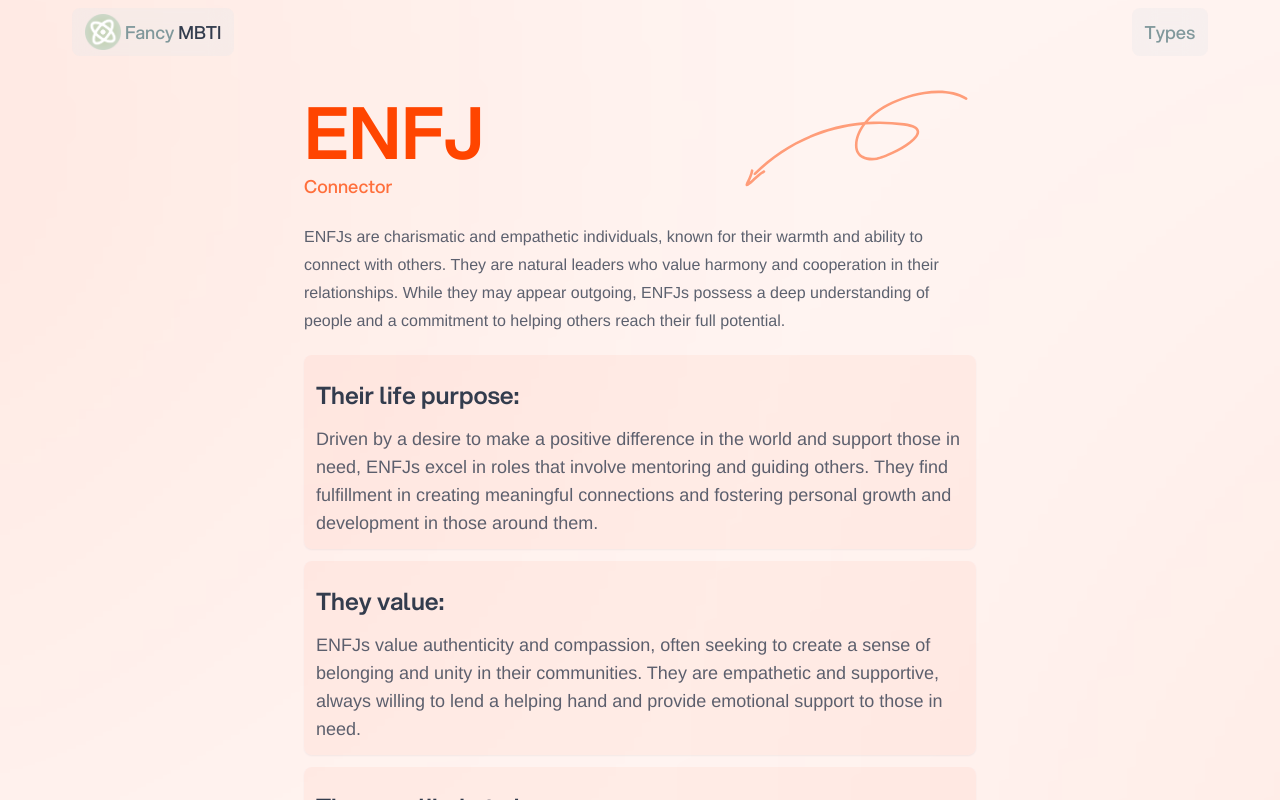
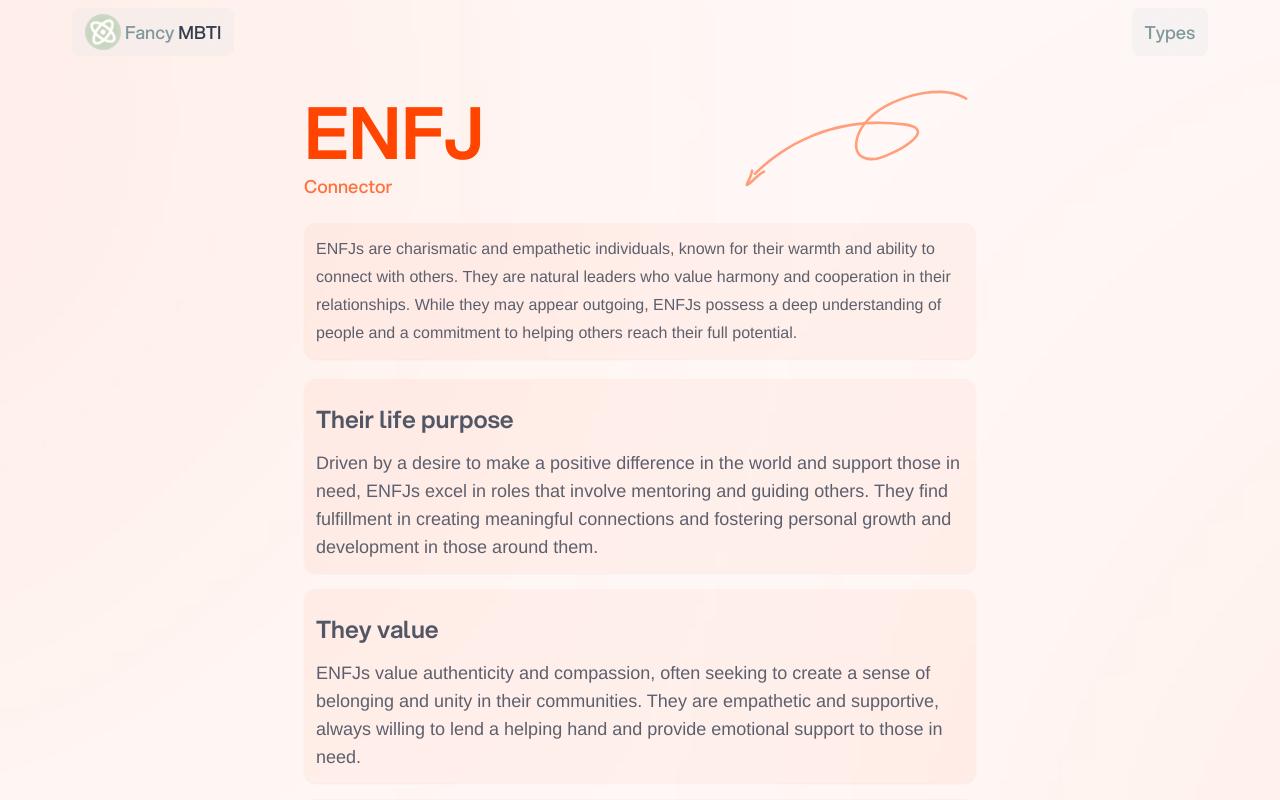
Before and after one commit to NightWanderer2004/fancy-mbti, a Next.js app: page /types/ENFJ in a window 1280 px wide. Shown: the top 800 px of the page. Built offline with nearby package versions, Linux system fonts and the light colour scheme; a web font is replaced by a local one.

Commit message:
Add "How it to be"

```diff
--- a/src/app/types/[type]/page.js
+++ b/src/app/types/[type]/page.js
@@ -11,7 +11,7 @@ export default function Page({ params }) {
 
    return (
       <>
-         <div className='w-screen h-screen fixed top-0 left-0 opacity-5' style={{ backgroundColor: color }}></div>
+         <div className='w-screen h-screen fixed top-0 left-0 opacity-[0.03]' style={{ backgroundColor: color }}></div>
          <div className='pt-24 relative z-40 animate-fadeUp max-w-2xl mx-auto'>
             <Glow
                className='top-[40px] lg:top-[100px] left-0 lg:-left-[470px] opacity-35 scale-[1550%] lg:scale-[1220%]'
@@ -58,8 +58,10 @@ export default function Page({ params }) {
                   {info.name}
                </p>
             </div>
-            <p>{info.about}</p>
-            <div className='flex flex-col gap-3'>
+            <p className='rounded-xl p-3 shadow-sm' style={{ backgroundColor: `${color}0c` }}>
+               {info.about}
+            </p>
+            <div className='flex flex-col gap-4'>
                {Object.keys(info)
                   .slice(4)
                   .map((item, index) => (
--- a/src/components/TypeSection.js
+++ b/src/components/TypeSection.js
@@ -4,13 +4,13 @@ export default function TypeSection({ heading, content, type, color }) {
    if (contrastTypes.includes(type)) isContrast = true
 
    return (
-      <div className='rounded-lg p-3 shadow-sm' style={{ backgroundColor: `${color}0c` }}>
-         <h3 className='text-2xl mt-3 font-aspekta first-letter:uppercase'>{heading}</h3>
+      <div className='rounded-xl p-3 shadow-sm' style={{ backgroundColor: `${color}0c` }}>
+         <h3 className='text-2xl opacity-85 mt-3 font-aspekta first-letter:uppercase'>{heading}</h3>
          {Array.isArray(content) ? (
             <div className='flex flex-wrap gap-3'>
                {content.map((el, index) => (
-                  <span key={index} className='rounded-full text-lg py-0.5 px-3 text-white' style={{ backgroundColor: `${color}59` }}>
-                     <span className={`${isContrast ? 'drop-shadow' : ''}`}>{el}</span>
+                  <span key={index} className='rounded-lg text-lg py-0.5 px-3 text-white' style={{ backgroundColor: `${color}59` }}>
+                     <span className={`${isContrast ? 'text-white drop-shadow-md' : ''}`}>{el}</span>
                   </span>
                ))}
             </div>
--- a/src/data.js
+++ b/src/data.js
@@ -28,6 +28,8 @@ module.exports = {
             'Second-guess themselves',
             'Procrastinate',
          ],
+         howItToBe:
+            'Curious and analytical, INTPs are architects of thought. Driven by a thirst for knowledge, they love exploring abstract theories. Often lost in thought, they prefer rationality and logic over emotional considerations in most areas of life.',
          catalyze:
             'INTPs are drawn to intelligence, competence, and authenticity, engaging with those who share their philosophical and logical approach to life.',
          hates: "They're irked by manipulative, irrational, and unintelligent behavior, preferring sincere and logical interactions.",
@@ -50,6 +52,8 @@ module.exports = {
          jobs: ['Software Developer', 'Engineer (Various disciplines)', 'Research Scientist', 'Management Consultant', 'Financial Analyst'],
          strengths: ['Strategic', 'Analytical', 'Visionary', 'Independent', 'Determined', 'Efficient', 'Intelligent'],
          weaknesses: ['Stubborn', 'Arrogant', 'Impatient', 'Overly critical', 'Difficulty expressing emotions'],
+         howItToBe:
+            'Strategic and driven, INTJs view the world as a chessboard, always planning several moves ahead. They come alive when solving complex problems. Independence and intellectual growth are cherished, and they approach life with a skeptical and innovative mind.',
          catalyze:
             'INTJs are motivated by a desire to understand complex systems and create innovative solutions to problems. They find fulfillment in pushing the boundaries of what is possible and achieving their goals through strategic planning and determination.',
          hates: "They're annoyed by inefficiency, incompetence, and lack of vision. INTJs thrive in environments that value intelligence, innovation, and excellence.",
@@ -73,6 +77,8 @@ module.exports = {
          strengths: ['Innovative', 'Curious', 'Quick-witted', 'Adaptable', 'Charismatic', 'Analytical', 'Creative'],
 
          weaknesses: ['Argumentative', 'Impulsive', 'Easily bored', 'Difficulty following through on projects', 'Tendency to overlook details'],
+         howItToBe:
+            "Inventive and perceptive, ENTPs love shaking up the status quo. They thrive in debates and aren't afraid to question conventional wisdom. Their minds are always fizzing with ideas, making them dynamic problem solvers and entrepreneurs.",
          catalyze:
             'ENTPs are motivated by a desire to understand the world and uncover new possibilities. They find fulfillment in exploring diverse interests and challenging themselves to think critically and creatively, often drawing inspiration from their curiosity and love of debate.',
          hates: "They're frustrated by rigidity, close-mindedness, and lack of intellectual stimulation. ENTPs thrive in environments that value creativity, innovation, and lively debate.",
@@ -95,6 +101,8 @@ module.exports = {
          jobs: ['CEO/Executive Director', 'Management Consultant', 'Lawyer', 'Financial Manager', 'Politician'],
          strengths: ['Strategic', 'Ambitious', 'Determined', 'Assertive', 'Visionary', 'Decisive', 'Charismatic'],
          weaknesses: ['Impatient', 'Stubborn', 'Intolerant of incompetence', 'Difficulty expressing emotions', 'Prioritize work over relationships'],
+         howItToBe:
+            'Decisive and strategic, ENTJs thrive on challenge and efficiency. They are natural leaders who approach life with a clear vision and are driven to achieve their goals. Their assertive and rational mindset often propels them into positions of authority.',
          catalyze:
             'ENTJs are motivated by a desire to achieve their goals and make a meaningful impact on the world. They find fulfillment in leading others and implementing innovative solutions to complex problems, often drawing inspiration from their sense of vision and determination.',
          hates: "They're frustrated by inefficiency, incompetence, and lack of ambition. ENTJs thrive in environments that value strategic thinking, effectiveness, and determination.",
@@ -117,6 +125,8 @@ module.exports = {
          jobs: ['Mechanic', 'Carpenter', 'Electrician', 'Pilot', 'Forensic Scientist'],
          strengths: ['Resourceful', 'Adaptable', 'Practical', 'Hands-on', 'Independent', 'Analytical', 'Laid-back'],
          weaknesses: ['Impulsive', 'Risk-taking', 'Dislikes commitment', 'Unemotional', 'Difficulty expressing feelings'],
+         howItToBe:
+            'Practical and spontaneous, ISTPs shine in situations that require quick thinking and adaptability. Their fierce independence and skill with mechanical things often leads them to seek excitement through hands-on experiences and adventures.',
          catalyze:
             'ISTPs are motivated by a desire to explore new opportunities and test their limits. They find fulfillment in challenging themselves and pushing the boundaries of what is possible, often seeking out new experiences and adventures.',
          hates: "They're frustrated by rigid rules, inefficiency, and lack of practicality. ISTPs thrive in environments that value independence, creativity, and hands-on learning.",
@@ -139,6 +149,8 @@ module.exports = {
          jobs: ['Accountant', 'Financial Analyst', 'Project Manager', 'Quality Control Manager', 'Operations Manager'],
          strengths: ['Reliable', 'Responsible', 'Practical', 'Methodical', 'Organized', 'Loyal', 'Committed'],
          weaknesses: ['Stubborn', 'Rigid', 'Resistant to change', 'Judgmental', 'Overly cautious', 'Difficulty expressing emotions'],
+         howItToBe:
+            'Reliable and meticulous, ISTJs are the embodiment of tradition and order. They tackle life with a practical and methodical perspective, finding comfort in clear rules and structured environments. Their loyalty to commitments and a strong sense of responsibility flavor their personal and professional lives.',
          catalyze:
             'ISTJs are motivated by a sense of duty and responsibility, finding fulfillment in fulfilling their obligations and serving others. They value competence, reliability, and integrity in themselves and those around them.',
          hates: "They're annoyed by inefficiency, irresponsibility, and lack of respect for rules and traditions. ISTJs prefer clear expectations and logical solutions to problems.",
@@ -161,6 +173,8 @@ module.exports = {
          jobs: ['Sales Manager', 'Real Estate Agent', 'Firefighter/Paramedic', 'Athletic Coach', 'Construction Manager'],
          strengths: ['Energetic', 'Adventurous', 'Spontaneous', 'Resourceful', 'Charismatic', 'Bold', 'Pragmatic'],
          weaknesses: ['Impulsive', 'Risk-taking', 'Dislikes routine', 'Tendency to overlook consequences', 'Difficulty focusing on long-term goals'],
+         howItToBe:
+            'Energetic and action-oriented, ESTPs thrive on the thrill of the moment. Pragmatic problem-solvers, they excel in crisis situations, often tackling challenges head-on. Socially adept, they navigate the world with a bold and resourceful attitude.',
          catalyze:
             'ESTPs are motivated by a desire to experience life to the fullest and embrace new challenges. They find fulfillment in exploring their surroundings and pushing the boundaries of what is possible, often drawing inspiration from their love of excitement and spontaneity.',
          hates: "They're frustrated by boredom, routine, and lack of excitement. ESTPs thrive in environments that value spontaneity, adventure, and hands-on experience.",
@@ -183,6 +197,8 @@ module.exports = {
          jobs: ['Business Manager', 'Lawyer', 'Accountant', 'Military Officer', 'Police Officer'],
          strengths: ['Practical', 'Organized', 'Efficient', 'Reliable', 'Responsible', 'Decisive', 'Assertive'],
          weaknesses: ['Stubborn', 'Judgmental', 'Inflexible', 'Impatient', 'Difficulty expressing emotions'],
+         howItToBe:
+            'Organized and assertive, ESTJs navigate environments with a clear vision and unwavering reliability. They believe in a structured approach and often naturally step into leadership roles. Loyalty and responsibility are the bedrock of their personality.',
          catalyze:
             'ESTJs are motivated by a desire to succeed and uphold societal norms. They find fulfillment in leading others and ensuring that tasks are completed to the highest standard, often drawing inspiration from their sense of duty and responsibility.',
          hates: "They're frustrated by inefficiency, incompetence, and lack of respect for authority. ESTJs thrive in environments that value structure, discipline, and order.",
@@ -205,6 +221,8 @@ module.exports = {
          jobs: ['Writer/Author', 'Counselor/Therapist', 'Teacher/Professor', 'Social Worker', 'Graphic Designer'],
          strengths: ['Creative', 'Empathetic', 'Idealistic', 'Introspective', 'Compassionate', 'Sincere', 'Insightful'],
          weaknesses: ['Overly sensitive', 'Avoids conflict', 'Prone to idealism', 'Difficulty making decisions', 'Tendency to internalize emotions'],
+         howItToBe:
+            'Dreamy and compassionate, INFPs hold their ideals and values close to their heart. They often feel misunderstood and seek to express their inner emotions through creative outlets. Life is a quest for meaning, and personal integrity is non-negotiable.',
          catalyze:
             'INFPs are motivated by a desire to express themselves authentically and make a positive impact on the world. They find fulfillment in creating beauty and meaning through their creativity and compassion, often drawing inspiration from their emotions and personal experiences.',
          hates: "They're frustrated by inauthenticity, insensitivity, and lack of empathy. INFPs thrive in environments that value creativity, compassion, and personal growth.",
@@ -227,6 +245,8 @@ module.exports = {
          jobs: ['Counselor/Psychologist', 'Writer/Author', 'Nonprofit Administrator', 'Social Worker', 'Teacher/Educator'],
          strengths: ['Insightful', 'Compassionate', 'Idealistic', 'Intuitive', 'Empathetic', 'Creative', 'Visionary'],
          weaknesses: ['Perfectionistic', 'Overly self-critical', 'Prone to burnout', 'Difficulty setting boundaries', 'Tendency to idealize others'],
+         howItToBe:
+            'Insightful and idealistic, INFJs are on a quest for deeper meaning in everything around them. Guided by their values and a vision for a better world, they often feel the weight of wanting to make a significant impact. Their inner life is a colorful tapestry of complexities and intuition.',
          catalyze:
             'INFJs are motivated by a deep sense of purpose and a desire to make a positive impact on the world. They find fulfillment in helping others and creating meaningful connections with those around them. INFJs value authenticity, compassion, and personal growth in themselves and others.',
          hates: "They're frustrated by injustice, insincerity, and lack of empathy. INFJs thrive in environments that value authenticity and encourage personal growth and connection.",
@@ -255,6 +275,8 @@ module.exports = {
             'Tendency to overlook details',
             'Fear of missing out',
          ],
+         howItToBe:
+            'Enthusiastic and imaginative, ENFPs are captivated by possibilities. They see life as a big, complex puzzle where everything is interconnected. Their energy is infectious, and their optimism often inspires others to chase their dreams.',
          catalyze:
             'ENFPs are motivated by a desire to inspire others and make a positive impact on the world. They find fulfillment in exploring new ideas and bringing their creative vision to life, often drawing inspiration from their intuition and empathy.',
          hates: "They're frustrated by conformity, lack of authenticity, and lack of emotional depth. ENFPs thrive in environments that value creativity, individuality, and emotional connection.",
@@ -283,6 +305,8 @@ module.exports = {
             'Prioritize others needs over their own',
             'Fear of conflict',
          ],
+         howItToBe:
+            'Charismatic and empathetic, ENFJs are natural leaders who strive to understand and inspire others. They are attuned to the needs of those around them and find motivation in facilitating growth and positive change.',
          catalyze:
             'ENFJs are motivated by a desire to inspire and empower others to reach their full potential. They find fulfillment in creating positive change and fostering personal growth and development, often drawing inspiration from their empathy and compassion.',
          hates: "They're frustrated by conflict, insensitivity, and lack of empathy. ENFJs thrive in environments that value harmony, cooperation, and personal growth.",
@@ -312,6 +336,8 @@ module.exports = {
             'Fear of rejection',
             'Indecisive',
          ],
+         howItToBe:
+            "Artistic and sensitive, ISFPs live in the moment and stay true to themselves. They express their inner world through their artistic endeavors and find beauty in life's simple aspects. They seek harmony and often display a gentle, accommodating nature.",
          catalyze:
             'ISFPs are motivated by a desire to express themselves and connect with others through art and personal expression. They find fulfillment in creating beauty and meaning in the world, often drawing inspiration from their emotions and experiences.',
          hates: "They're frustrated by inauthenticity, insensitivity, and lack of appreciation for beauty. ISFPs thrive in environments that value creativity, empathy, and personal expression.",
@@ -340,6 +366,8 @@ module.exports = {
             'Prone to overwork',
             'Reluctant to express personal needs',
          ],
+         howItToBe:
+            "Caring and considerate, ISFJs serve as the quiet pillars of their communities. They are deeply devoted to the well-being of others, frequently putting others' needs before their own. They prioritize stability and harmony in their relationships and find joy in helping others.",
          catalyze:
             'ISFJs are motivated by a strong sense of duty and responsibility, finding fulfillment in serving others and making a positive impact on their communities. They value kindness, compassion, and generosity in themselves and those around them.',
          hates: "They're irked by selfishness, insensitivity, and lack of appreciation for their efforts. ISFJs thrive in environments that value empathy and cooperation.",
@@ -362,6 +390,8 @@ module.exports = {
          jobs: ['Actor/Actress', 'Event Planner', 'Personal Trainer', 'Tour Guide', 'Social Media Influencer'],
          strengths: ['Energetic', 'Spontaneous', 'Empathetic', 'Sociable', 'Charismatic', 'Fun-loving', 'Adventurous'],
          weaknesses: ['Impulsive', 'Easily bored', 'Difficulty planning for the future', 'Tendency to avoid conflict', 'Fear of missing out'],
+         howItToBe:
+            'Vibrant and spontaneous, ESFPs love the spotlight and make life a celebration. They are attuned to their surroundings and are experts at reading others, making them natural entertainers. Life is all about enjoyment, and they make sure everyone around them feels the same way.',
          catalyze:
             'ESFPs are motivated by a desire to experience life to the fullest and embrace new opportunities for excitement and adventure. They find fulfillment in connecting with others and living in the moment, often drawing inspiration from their spontaneity and love of fun.',
          hates: "They're frustrated by routine, lack of excitement, and lack of emotional depth. ESFPs thrive in environments that value creativity, spontaneity, and emotional connection.",
@@ -390,6 +420,8 @@ module.exports = {
             'Tendency to avoid conflict',
             'Difficulty setting boundaries',
          ],
+         howItToBe:
+            'Warm and caring, ESFJs are the social glue that binds communities together. They excel in roles that allow them to support and harmonize groups. Their need for social interaction and a structured environment fuels their actions.',
          catalyze:
             'ESFJs are motivated by a desire to create harmonious relationships and support those in need. They find fulfillment in caring for others and ensuring that everyone feels included and valued, often drawing inspiration from their empathy and compassion.',
          hates: "They're frustrated by conflict, insensitivity, and lack of consideration for others. ESFJs thrive in environments that value cooperation, empathy, and generosity.",
@@ -402,14 +434,15 @@ module.exports = {
       },
    ],
    headers: {
-      purpose: 'Their life purpose:',
-      values: 'They value:',
-      jobs: 'They are likely to be:',
+      purpose: 'Their life purpose',
+      values: 'They value',
+      jobs: 'They are likely to be',
       strengths: 'Strengths',
       weaknesses: 'Weaknesses',
+      howItToBe: 'How it is to be them?',
       catalyze: 'What catalyze their drive?',
-      hates: 'Things That Annoy Them:',
-      interests: 'Their common interests:',
+      hates: 'Things That Annoy Them',
+      interests: 'Their common interests',
       сompatibility: 'Who they want to find?',
       affection: 'How they show affection?',
    },
```
